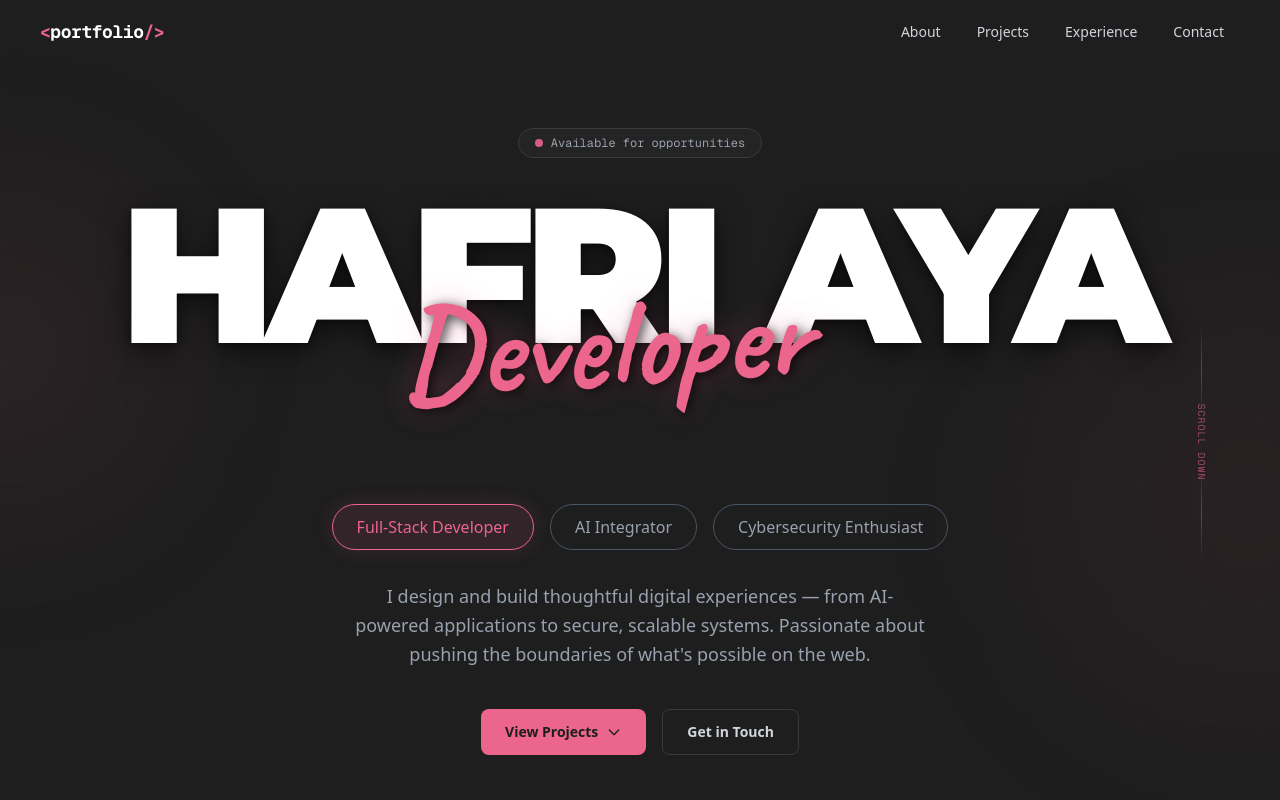
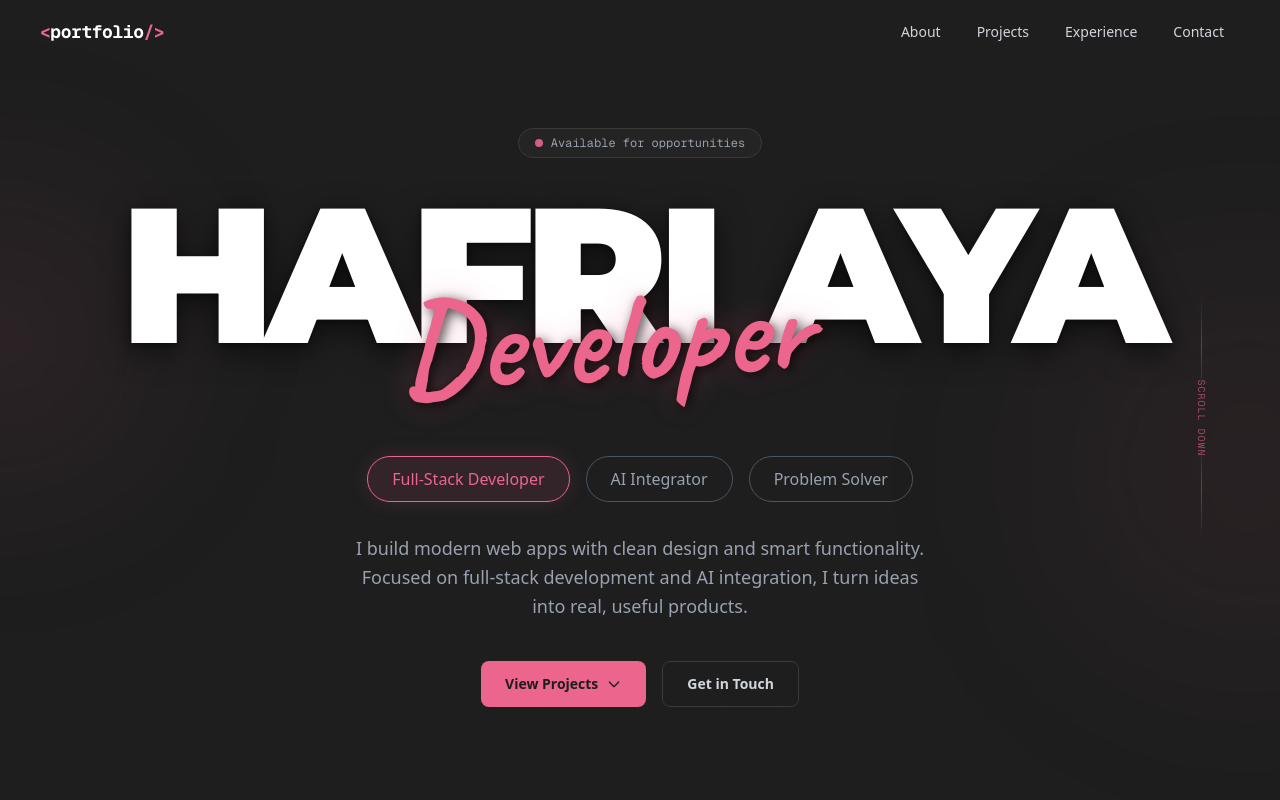
Before and after one commit to hafriaya/hafriaya.me, a Next.js app: page / in a window 1280 px wide. Shown: the top 800 px of the page. Built offline with nearby package versions, Linux system fonts and the light colour scheme.

Commit message:
style: adjust spacing below Hero typography block

```diff
--- a/src/components/Hero.tsx
+++ b/src/components/Hero.tsx
@@ -6,7 +6,7 @@ import { motion } from "framer-motion";
 const tags = [
   { label: "Full-Stack Developer", accent: true },
   { label: "AI Integrator", accent: false },
-  { label: "Cybersecurity Enthusiast", accent: false },
+  { label: "Problem Solver", accent: false },
 ];
 
 export default function Hero() {
@@ -55,7 +55,7 @@ export default function Hero() {
           initial={{ opacity: 0, scale: 0.94 }}
           animate={{ opacity: 1, scale: 1 }}
           transition={{ duration: 1, delay: 0.15, ease: [0.16, 1, 0.3, 1] }}
-          className="relative w-full overflow-visible select-none pb-16 sm:pb-20 md:pb-24"
+          className="relative w-full overflow-visible select-none pb-12 sm:pb-14 md:pb-16"
         >
           {/* ── Massive Main Text ── */}
           <h1
@@ -92,16 +92,15 @@ export default function Hero() {
           initial={{ opacity: 0, y: 20 }}
           animate={{ opacity: 1, y: 0 }}
           transition={{ delay: 0.4, duration: 0.7 }}
-          className="mt-14 flex flex-wrap gap-4 justify-center"
+          className="mt-10 flex flex-wrap gap-4 justify-center"
         >
           {tags.map((tag) => (
             <span
               key={tag.label}
-              className={`rounded-full px-6 py-2.5 text-base font-medium transition-all ${
-                tag.accent
+              className={`rounded-full px-6 py-2.5 text-base font-medium transition-all ${tag.accent
                   ? "border border-neon-pink text-neon-pink bg-neon-pink/10 shadow-[0_0_20px_rgba(236,101,141,0.15)] hover:bg-neon-pink/20 hover:shadow-[0_0_28px_rgba(236,101,141,0.25)]"
                   : "border border-gray-600 text-gray-400 bg-transparent hover:border-gray-500 hover:text-gray-300"
-              }`}
+                }`}
             >
               {tag.label}
             </span>
@@ -115,9 +114,7 @@ export default function Hero() {
           transition={{ delay: 0.55, duration: 0.8 }}
           className="mt-8 max-w-xl text-lg text-gray-400 leading-relaxed text-center"
         >
-          I design and build thoughtful digital experiences — from AI-powered
-          applications to secure, scalable systems. Passionate about pushing the
-          boundaries of what&apos;s possible on the web.
+          I build modern web apps with clean design and smart functionality. Focused on full-stack development and AI integration, I turn ideas into real, useful products.
         </motion.p>
 
         {/* CTA Buttons */}
```
